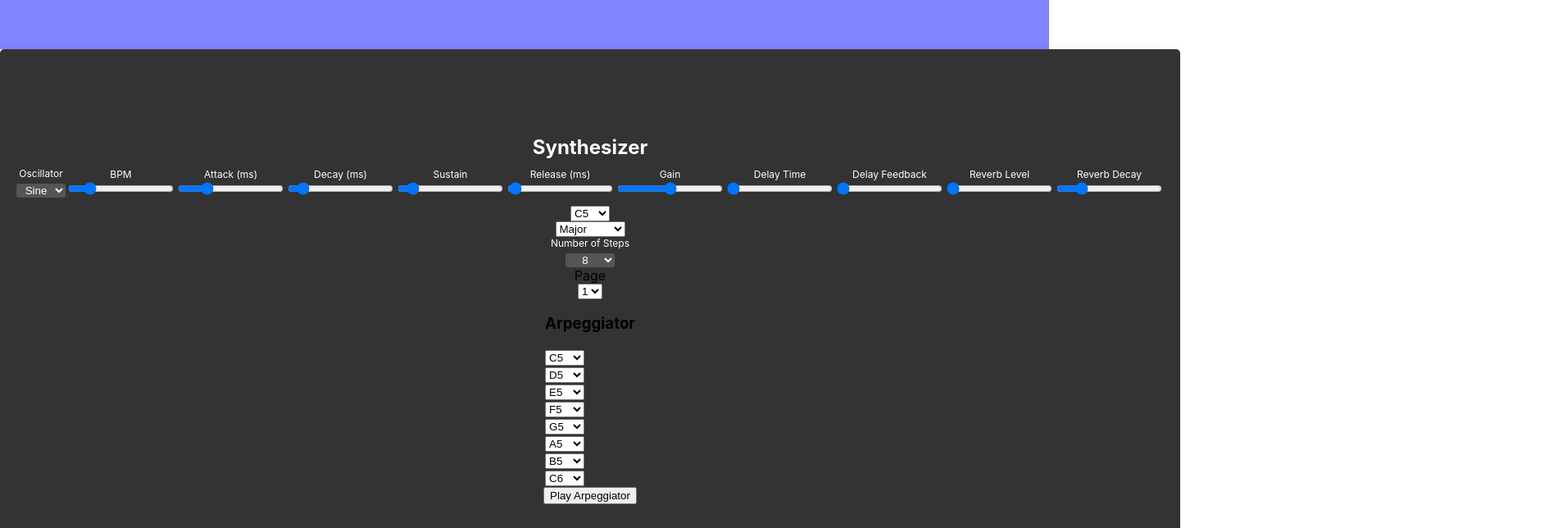
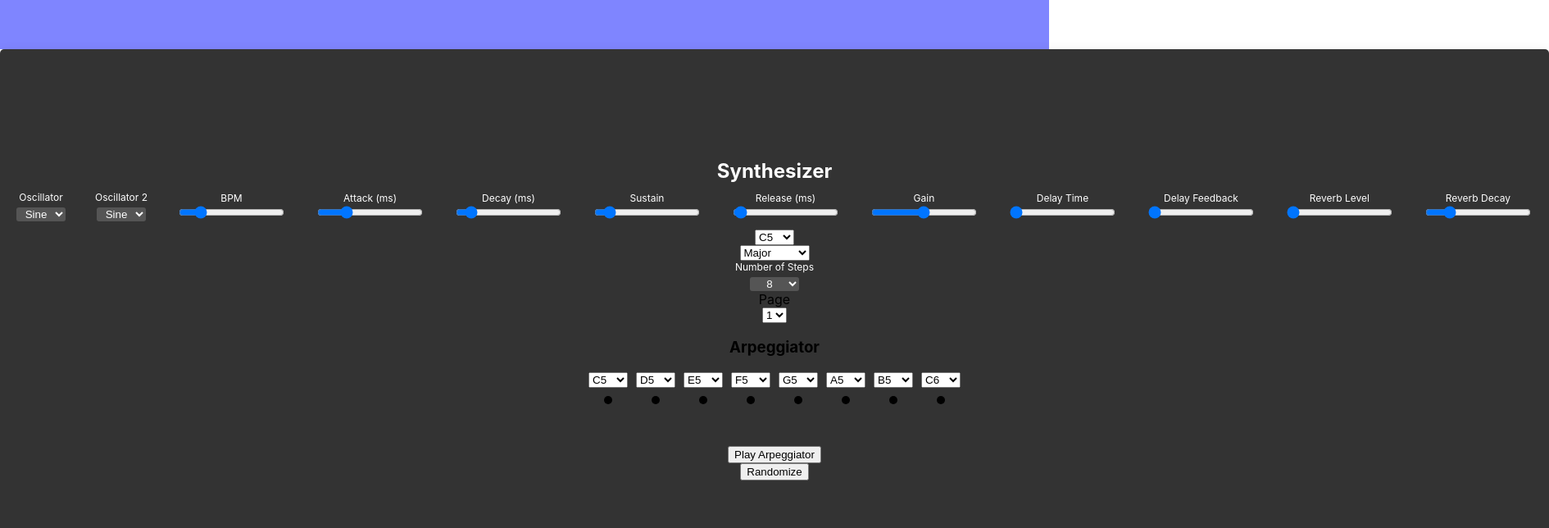
Before and after one commit to JavierEspinosaP/synth_online, a React (Create React App) app: page / in a window 1280 px wide. Shown: the top 644 px of the page at 82% size, 1890 px wide, since content can reach past the window. Built offline with nearby package versions, Linux system fonts and the light colour scheme.

Commit message:
add/point_notes-oscillator_2-randomize_notes

```diff
--- a/src/components/Main/Synth/Synth.jsx
+++ b/src/components/Main/Synth/Synth.jsx
@@ -10,7 +10,6 @@ const generateScaleNotes = (rootNote, scaleType, numSteps) => {
   const rootNoteIndex = scalesData.notes.indexOf(rootNote);
   let scaleNotes = [];
   let octaveOffset = 0;
-  console.log(numSteps);
 
   while (scaleNotes.length < numSteps) {
     for (const interval of scalePattern) {
@@ -28,11 +27,15 @@ const generateScaleNotes = (rootNote, scaleType, numSteps) => {
   return { scaleNotes, nextOctave: octaveOffset };
 };
 
+
+
+
 const Synthesizer = () => {
 
   const [oscillatorType, setOscillatorType] = useState('sine');
+  const [oscillatorType2, setOscillatorType2] = useState('sine');
   const [envelope, setEnvelope] = useState({ attack: 0.01, decay: 0.2, sustain: 0.1, release: 0.1 });
-  const [gainValue, setGainValue] = useState(0.5);
+  const [gainValue, setGainValue] = useState(0.15);
   const [delayTime, setDelayTime] = useState(0);
   const [delayFeedback, setDelayFeedback] = useState(0);
   const [reverbLevel, setReverbLevel] = useState(0);
@@ -51,7 +54,12 @@ const Synthesizer = () => {
   const [currentPage, setCurrentPage] = useState(0);
   const [stepRange, setStepRange] = useState({ start: 0, end: 7 });
   const [currentPageNotes, setCurrentPageNotes] = useState([]);
-
+  const synth2 = useRef(null);
+  const [oscillatorMix, setOscillatorMix] = useState(0.5);
+  const gainOsc1 = useRef(null);
+  const gainOsc2 = useRef(null);
+  const [activeStep, setActiveStep] = useState(null);
+  const [noteIndex, setNoteIndex] = useState(null)
 
   const synth = useRef(null);
   const gain = useRef(null);
@@ -60,6 +68,11 @@ const Synthesizer = () => {
 
   const createSynth = async () => {
     synth.current = new Tone.Synth({
+      oscillator: { type: oscillatorType },
+      envelope: { attack: envelope.attack, decay: envelope.decay, sustain: envelope.sustain, release: envelope.release },
+    });
+
+    synth2.current = new Tone.Synth({
       oscillator: { type: oscillatorType },
       envelope: { attack: envelope.attack, decay: envelope.decay, sustain: envelope.sustain, release: envelope.release },
     });
@@ -74,7 +87,10 @@ const Synthesizer = () => {
     }
     synth.current.connect(delay.current);
     synth.current.connect(reverb.current);
+    synth2.current.connect(delay.current);
+    synth2.current.connect(reverb.current);
   };
+
 
   useEffect(() => {
     createSynth();
@@ -142,6 +158,18 @@ const Synthesizer = () => {
     arpeggiatorNotesRef.current = arpeggiatorNotes.scaleNotes;
   }, [arpeggiatorNotes]);
 
+  const randomizeNotes = () => {
+    const { scaleNotes } = arpeggiatorNotes;
+    const randomizedNotes = [];
+
+    for (let i = 0; i < numSteps; i++) {
+      const randomIndex = Math.floor(Math.random() * scaleNotes.length);
+      randomizedNotes.push(scaleNotes[randomIndex]);
+    }
+
+    setArpeggiatorNotes({ scaleNotes: randomizedNotes, nextOctave: arpeggiatorNotes.nextOctave });
+  };
+
   const playArpeggiator = async () => {
     stopArpeggiator(); // Detener cualquier bucle existente antes de crear uno nuevo
 
@@ -171,8 +199,10 @@ const Synthesizer = () => {
     const loopDuration = events.length * (60 / bpmRef.current);
 
     const arpeggioPart = new Tone.Part((time, event) => {
-      console.log("Step actual:", events.findIndex(e => e.time === event.time));
+      setNoteIndex(events.findIndex(e => e.time === event.time))
+      // console.log("Step actual:", events.findIndex(e => e.time === event.time));
       synth.current.triggerAttackRelease(event.note(), Tone.Time("1n"), time);
+      synth2.current.triggerAttackRelease(event.note(), Tone.Time("1n"), time);
     }, events);
 
     arpeggioPart.loop = true;
@@ -218,19 +248,26 @@ const Synthesizer = () => {
   };
 
   useEffect(() => {
-    if (synth.current && gain.current && delay.current && reverb.current) {
-      synth.current.set({
+    if (synth.current && synth2.current && gain.current && delay.current && reverb.current) {
+      const synthConfig1 = {
         oscillator: { type: oscillatorType },
         envelope: { attack: envelope.attack, decay: envelope.decay, sustain: envelope.sustain, release: envelope.release },
+      };
 
-      });
+      const synthConfig2 = {
+        oscillator: { type: oscillatorType2 },
+        envelope: { attack: envelope.attack, decay: envelope.decay, sustain: envelope.sustain, release: envelope.release },
+      };
+
+      synth.current.set(synthConfig1);
+      synth2.current.set(synthConfig2);
 
       gain.current.gain.value = gainValue;
       delay.current.delayTime.set({ value: delayTime });
       delay.current.feedback.set({ value: delayFeedback });
+    }
+  }, [oscillatorType, oscillatorType2, envelope, gainValue, delayTime, delayFeedback, reverbLevel, reverbDecay]);
 
-    }
-  }, [oscillatorType, envelope, gainValue, delayTime, delayFeedback, reverbLevel, reverbDecay]);
 
   useEffect(() => {
     if (reverb.current) {
@@ -284,6 +321,16 @@ const Synthesizer = () => {
             <option value="sawtooth">Sawtooth</option>
           </select>
         </div>
+        <div className="synthesizer__control">
+          <label className="synthesizer__control-label" htmlFor="oscillatorType2">Oscillator 2</label>
+          <select id="oscillatorType2" onChange={(e) => setOscillatorType2(e.target.value)}>
+            <option value="sine">Sine</option>
+            <option value="square">Square</option>
+            <option value="triangle">Triangle</option>
+            <option value="sawtooth">Sawtooth</option>
+          </select>
+        </div>
+
         <div className="synthesizer__control">
           <label className="synthesizer__control-label" htmlFor="bpm">BPM</label>
           <input
@@ -348,7 +395,7 @@ const Synthesizer = () => {
 
         <div className="synthesizer__control">
           <label className="synthesizer__control-label" htmlFor="gainValue">Gain</label>
-          <input type="range" id="gainValue" min="0" max="1" step="0.01" value={gainValue} onChange={(e) => setGainValue(parseFloat(e.target.value))} />
+          <input type="range" id="gainValue" min="0" max="0.3" step="0.01" value={gainValue} onChange={(e) => setGainValue(parseFloat(e.target.value))} />
         </div>
 
         <div className="synthesizer__control">
@@ -442,6 +489,7 @@ const Synthesizer = () => {
                   </option>
                 ))}
               </select>
+              <div className={noteIndex === index? "active": "circle"}></div>
             </div>
           ))}
 
@@ -451,7 +499,11 @@ const Synthesizer = () => {
       <div className="synthesizer__play-control">
         <button className="synthesizer__play-button" onClick={handleButtonClick}>{isPlaying ? 'Stop Arpeggiator' : 'Play Arpeggiator'}</button>
       </div>
+      <button className="synthesizer__play-button" onClick={randomizeNotes}>
+        Randomize
+      </button>
     </div>
+
   );
 }
 
--- a/src/styles/components/__synth.scss
+++ b/src/styles/components/__synth.scss
@@ -7,7 +7,7 @@
   align-items: center;
   background-color: #333;
   border-radius: 5px;
-  width: 1400px;
+  width: 1850px;
   height: 600px;
   padding: 20px;
   box-shadow: 0 10px 20px rgba(0, 0, 0, 0.19), 0 6px 6px rgba(0, 0, 0, 0.23);
@@ -72,3 +72,36 @@
     background-color: #3e8e41;
   }
 }
+
+.synthesizer__arpeggiator {
+  text-align: center;
+  margin-bottom: 50px;
+}
+
+.synthesizer__arpeggiator-notes {
+  display: flex;
+  gap: 10px
+}
+
+.synthesizer__note-selector {
+  display: flex;
+  flex-direction: column;
+  align-items: center
+}
+
+.circle {
+  width: 10px;
+  height: 10px;
+  border-radius: 50%;
+  background-color: black;
+  margin-top: 10px;
+
+}
+
+.active {
+  width: 10px;
+  height: 10px;
+  border-radius: 50%;
+  background-color: red;
+  margin-top: 10px;
+}
```
